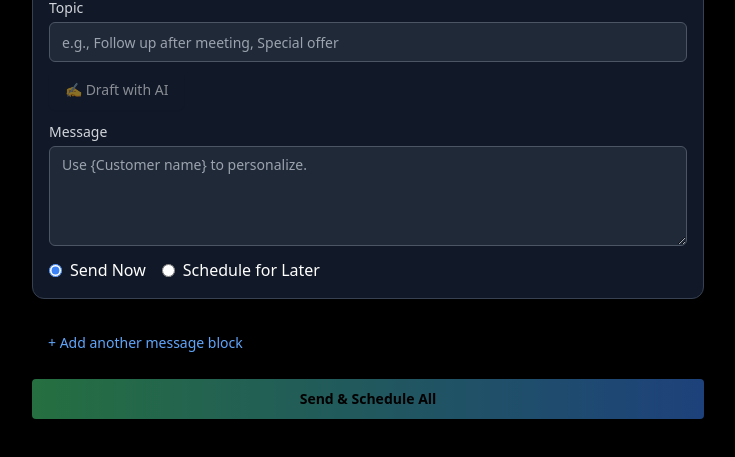
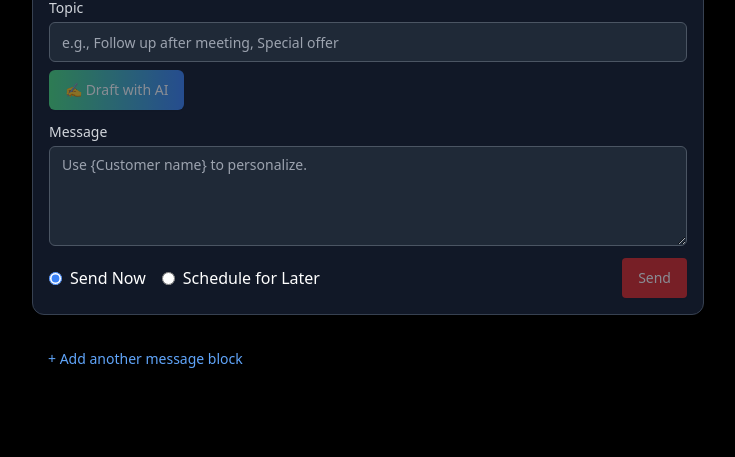
Before and after one commit to vijaypatha/EngageAI, a Next.js app in the folder frontend/: page /instant-nudge/1 in a window 1280 px wide. Shown: the part 309-766 px from the top of the page, without its empty margins (272-1007 px from the left). Built offline with nearby package versions, Linux system fonts and the light colour scheme; no server answers.

Commit message:
update to instant nudge v1

```diff
--- a/frontend/src/app/instant-nudge/[business_name]/page.tsx
+++ b/frontend/src/app/instant-nudge/[business_name]/page.tsx
@@ -1,11 +1,10 @@
- "use client";
+"use client";
 import { useEffect, useState } from "react";
 import { useParams } from "next/navigation";
 import { apiClient } from "@/lib/api";
 import { Button } from "@/components/ui/button";
 import { Textarea } from "@/components/ui/textarea";
 import { Input } from "@/components/ui/input";
-
 
 interface Customer {
   id: number;
@@ -70,17 +69,19 @@ export default function InstantNudgePage() {
     }
   };
 
-  const handleSend = async () => {
-    const payload = nudgeBlocks.map(b => ({
-      customer_ids: b.customerIds,
-      message: b.message,
-      send_datetime_utc: b.schedule && b.datetime ? new Date(b.datetime).toISOString() : null
-    }));
+  const handleSendOrSchedule = async (i: number) => {
+    const block = nudgeBlocks[i];
+    if (!businessId || !block.message || block.customerIds.length === 0) return;
+    const payload = [{
+      customer_ids: block.customerIds,
+      message: block.message,
+      send_datetime_utc: block.schedule && block.datetime ? new Date(block.datetime).toISOString() : null
+    }];
     try {
       await apiClient.post("/nudge/instant-multi", { messages: payload });
-      console.log("Nudges sent/scheduled successfully!");
+      console.log("✅ Nudges sent/scheduled");
     } catch (err) {
-      console.error("Failed to send/schedule nudges:", err);
+      console.error("❌ Failed to send/schedule nudge:", err);
     }
   };
 
@@ -104,8 +105,7 @@ export default function InstantNudgePage() {
                 checked={block.customerIds.length === contacts.length}
                 onChange={() => {
                   const copy = [...nudgeBlocks];
-                  copy[i].customerIds =
-                    block.customerIds.length === contacts.length ? [] : contacts.map(c => c.id);
+                  copy[i].customerIds = block.customerIds.length === contacts.length ? [] : contacts.map(c => c.id);
                   setNudgeBlocks(copy);
                 }}
               />
@@ -144,8 +144,8 @@ export default function InstantNudgePage() {
           />
 
           <Button
-            variant= "ghost"
-            className="mb-3 text-white border-gray-500 hover:bg-gray-700"
+            variant="ghost"
+            className="mb-3 text-white bg-gradient-to-r from-green-400 to-blue-500 hover:from-green-500 hover:to-blue-600"
             onClick={() => handleDraft(i)}
             disabled={!block.topic || block.customerIds.length === 0}
           >
@@ -205,6 +205,14 @@ export default function InstantNudgePage() {
                 min={new Date().toISOString().slice(0, 16)}
               />
             )}
+
+            <Button
+              className="ml-auto bg-red-600 hover:bg-red-700 text-white px-4 py-1 rounded"
+              onClick={() => handleSendOrSchedule(i)}
+              disabled={!block.message || block.customerIds.length === 0}
+            >
+              {block.schedule ? "Schedule" : "Send"}
+            </Button>
           </div>
         </div>
       ))}
@@ -216,14 +224,6 @@ export default function InstantNudgePage() {
       >
         + Add another message block
       </Button>
-
-      <Button
-        className="w-full bg-gradient-to-r from-green-400 to-blue-500 hover:from-green-500 hover:to-blue-600 text-black font-semibold py-2 px-4 rounded"
-        onClick={handleSend}
-        disabled={nudgeBlocks.length === 0 || nudgeBlocks.every(b => !b.message || b.customerIds.length === 0)}
-      >
-        Send & Schedule All
-      </Button>
     </div>
   );
 }
```
